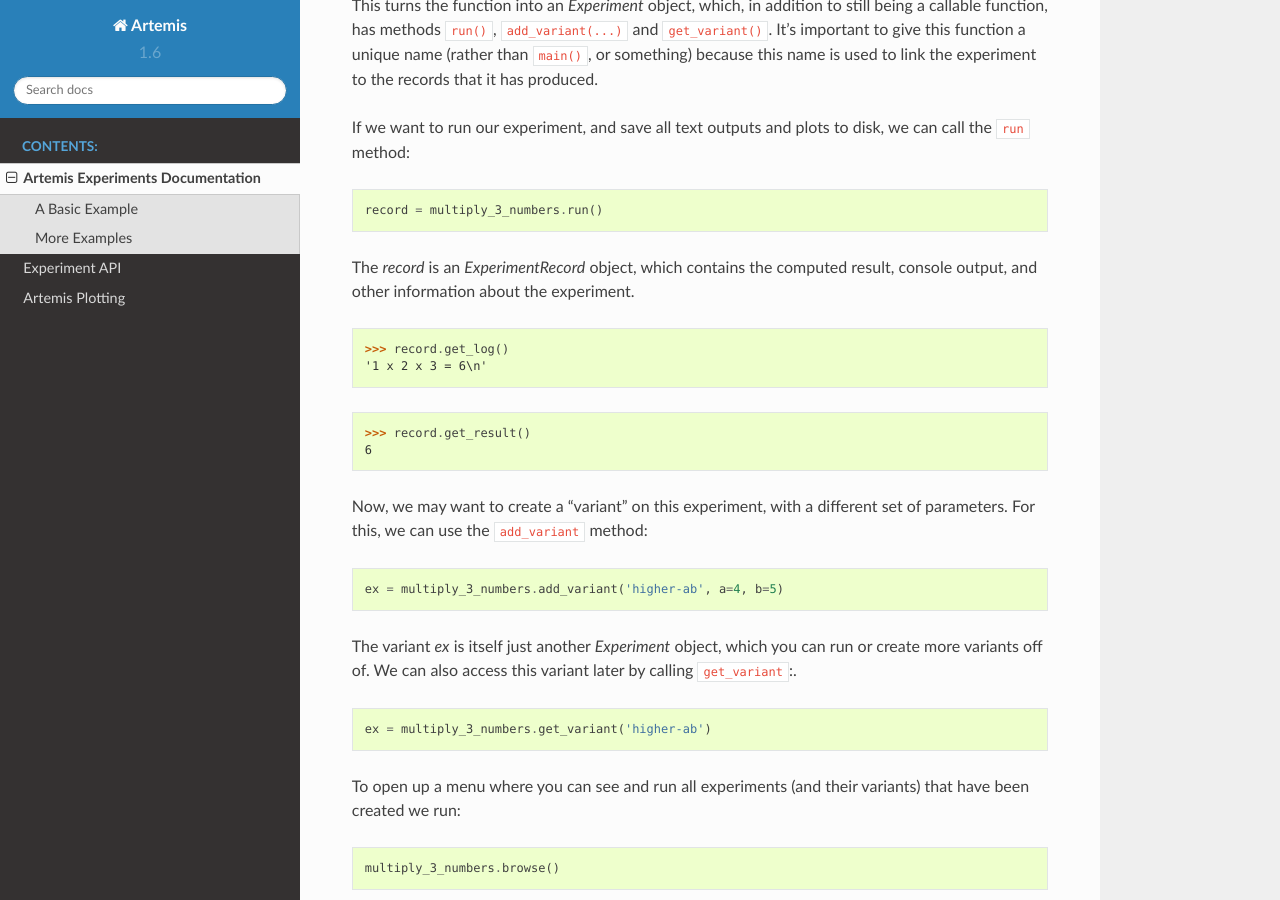
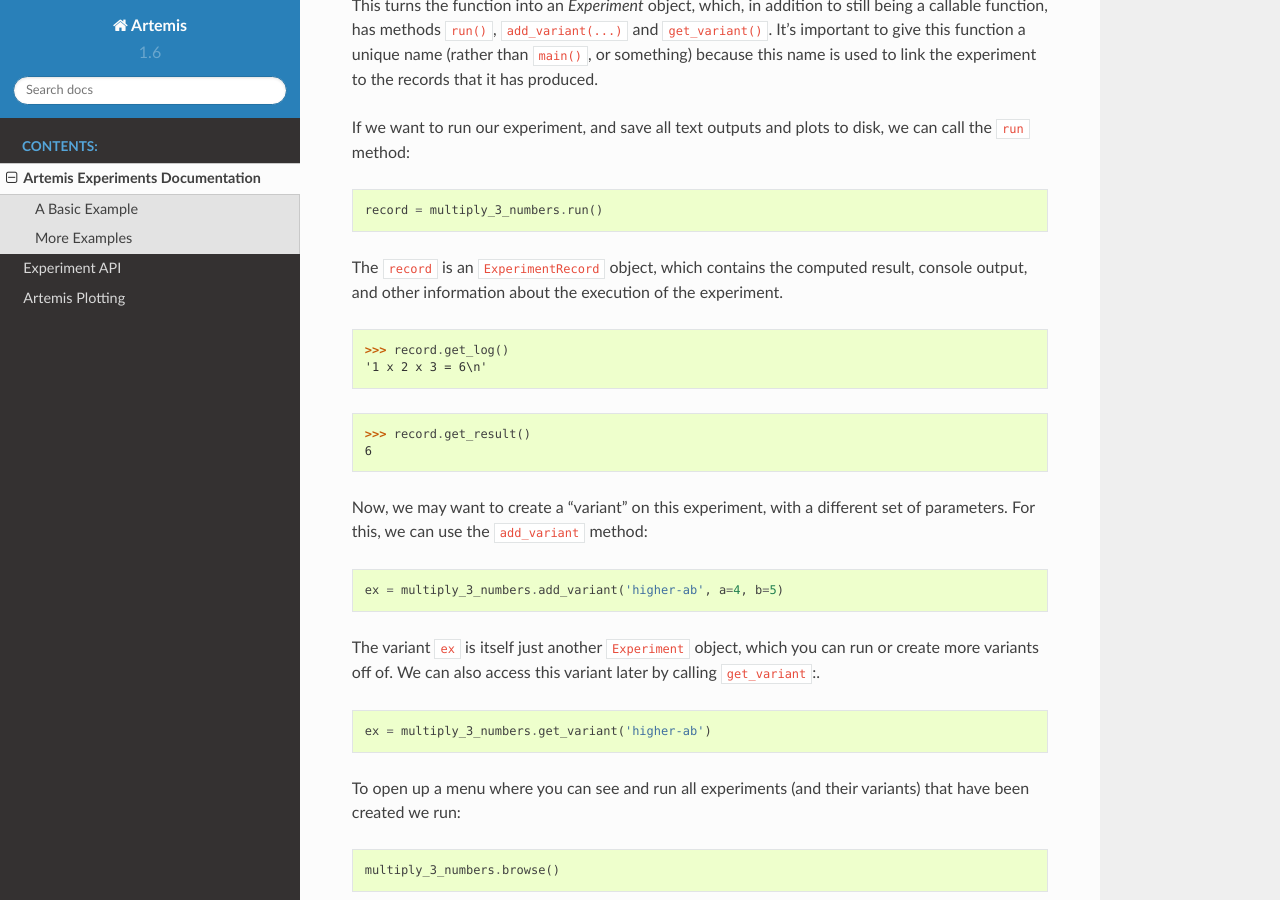
Before and after one commit to QUVA-Lab/artemis, a Sphinx documentation site: the page built from docs/source/experiments.rst, in a window 1280 px wide and 900 px high, scrolled down 677 px. Built offline with Sphinx 7.4.7 and the Read the Docs theme 2.0.0, drawn with Linux system fonts in a browser that asks for light colours.

Commit message:
Update experiments.rst

```diff
--- a/docs/source/experiments.rst
+++ b/docs/source/experiments.rst
@@ -36,7 +36,7 @@
 
     record = multiply_3_numbers.run()
 
-The `record` is an `ExperimentRecord` object, which contains the computed result, console output, and other information about the experiment.
+The ``record`` is an ``ExperimentRecord`` object, which contains the computed result, console output, and other information about the execution of the experiment.
 
 .. code-block:: python
 
@@ -58,7 +58,7 @@
 
     ex = multiply_3_numbers.add_variant('higher-ab', a=4, b=5)
 
-The variant `ex` is itself just another `Experiment` object, which you can run or create more variants off of.  We can also access this variant later by calling ``get_variant``:.
+The variant ``ex`` is itself just another ``Experiment`` object, which you can run or create more variants off of.  We can also access this variant later by calling ``get_variant``:.
 
 .. code-block:: python
 
```
